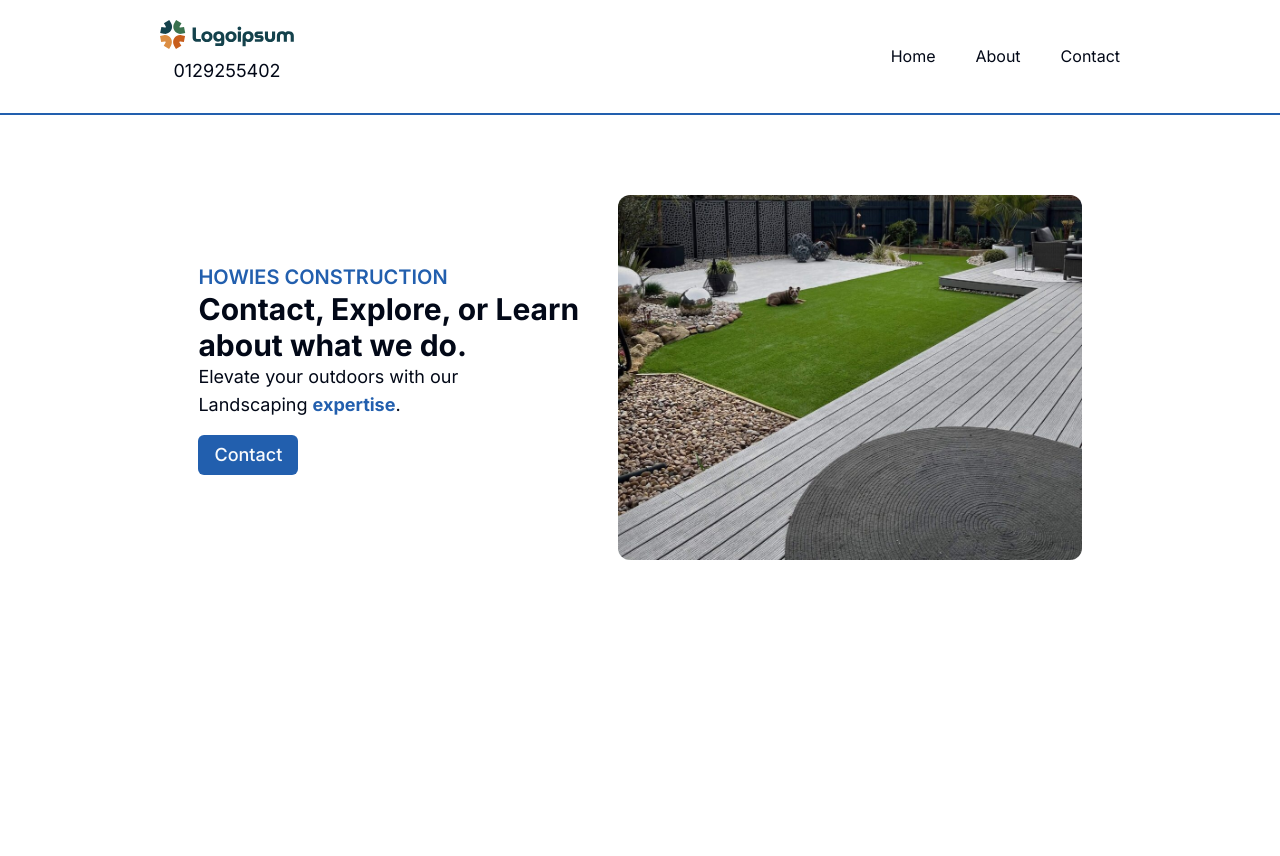
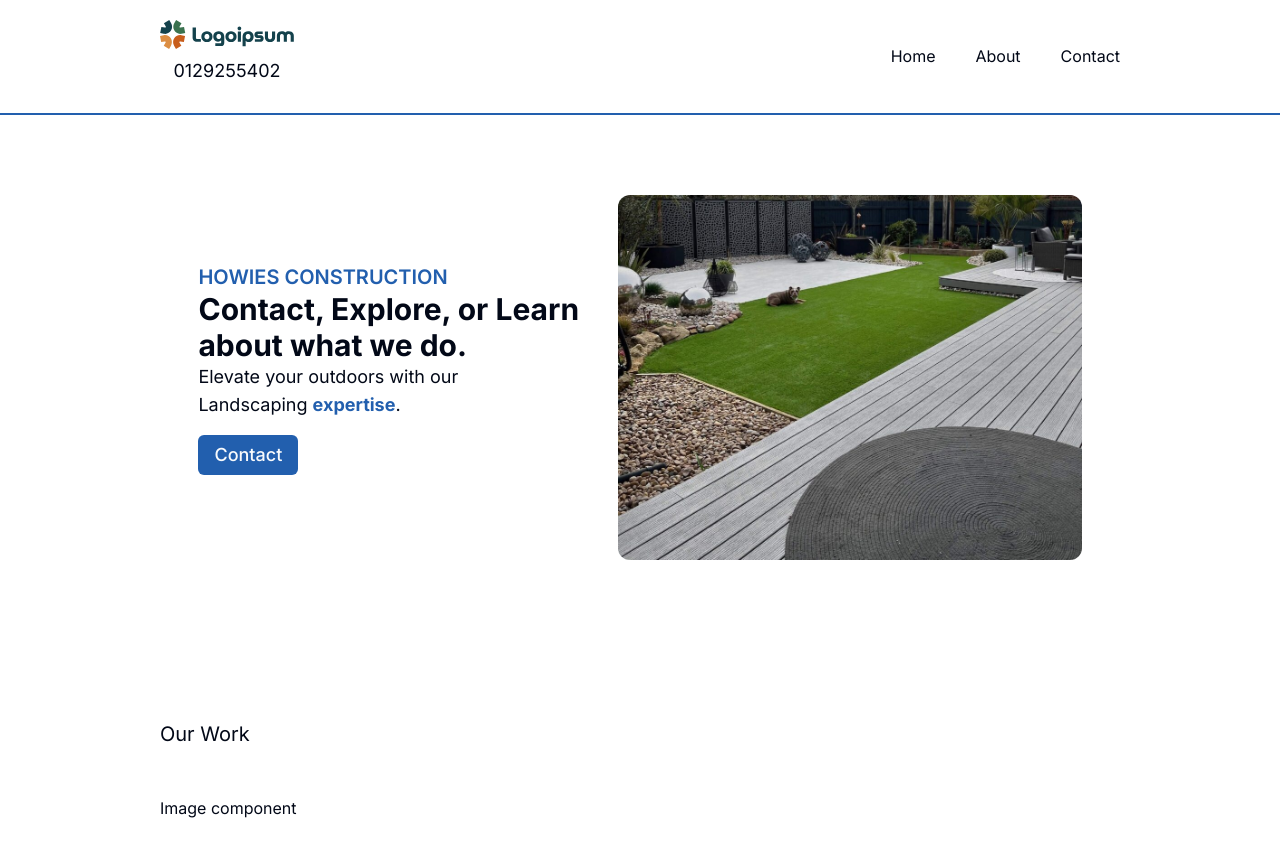
Before and after one commit to Jameshw19/howie-construction, a Next.js app: page / in a window 1280 px wide. Shown: the top 856 px of the page. Before the commit the page ends 800 px from the top, so only its background shows below. Built offline with nearby package versions, Linux system fonts and the light colour scheme.

Commit message:
Added works.tsx component and imported it to the dashboard/layout

```diff
--- /dev/null
+++ b/app/(dashboard)/_components/works.tsx
@@ -0,0 +1,10 @@
+const Works = () => {
+  return (
+    <div className="p-12 lg:px-40 lg:py-20">
+      <h1 className="text-xl">Our Work</h1>
+      <div className="py-12">Image component</div>
+    </div>
+  );
+};
+
+export default Works;
--- a/app/(dashboard)/layout.tsx
+++ b/app/(dashboard)/layout.tsx
@@ -1,4 +1,5 @@
 import Navbar from "./_components/navbar";
+import Works from "./_components/works";
 
 interface DashboardLayoutProps {
   children: React.ReactNode;
@@ -9,6 +10,7 @@ const DashboardLayout = ({ children }: DashboardLayoutProps) => {
     <main className="h-full">
       <Navbar />
       {children}
+      <Works />
     </main>
   );
 };
```
